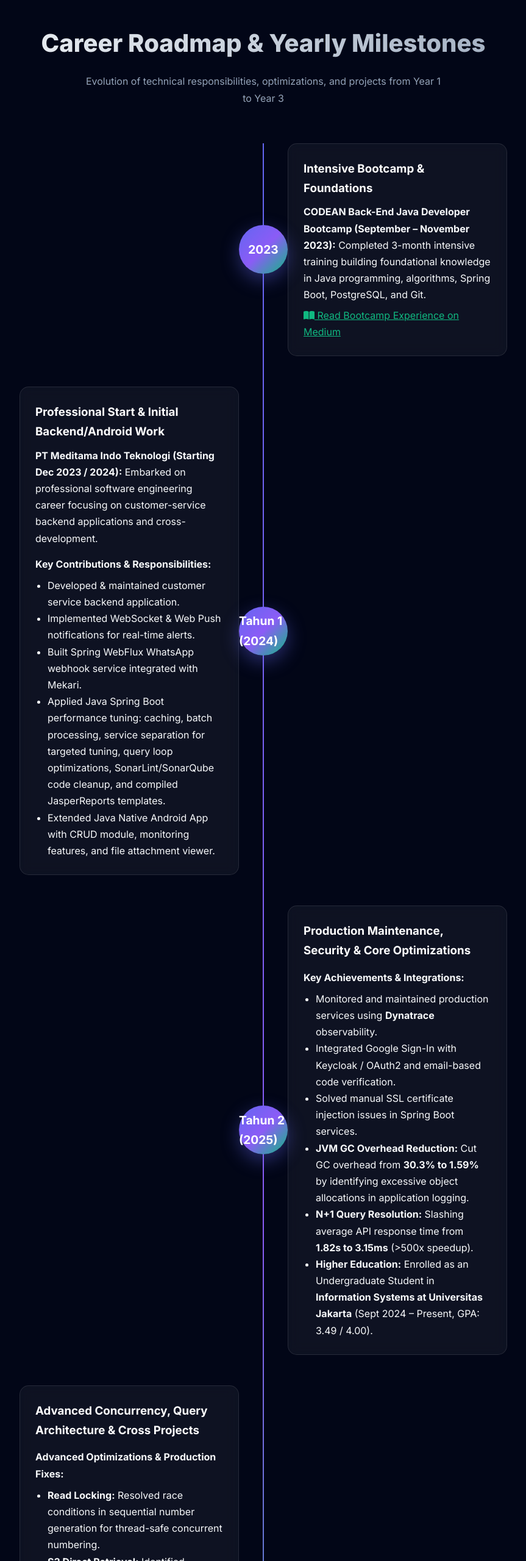
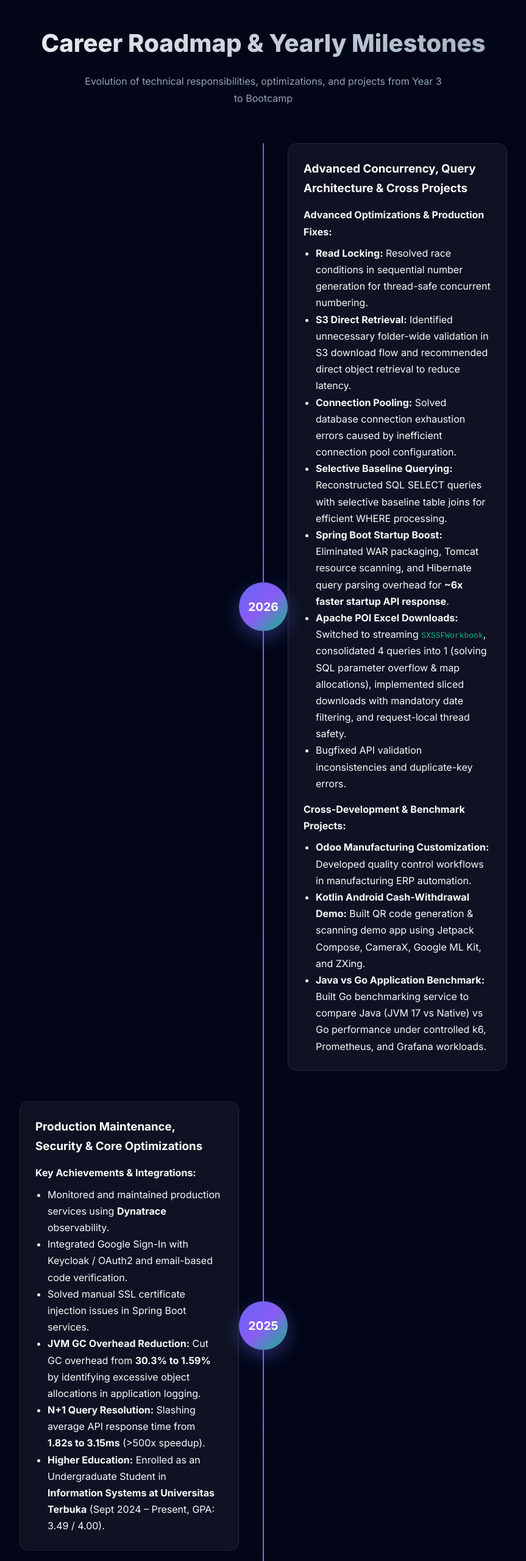
Before and after one commit to zvynr/porto-showcase, a plain HTML site: page index.html in a window 1280 px wide. Shown: the part 2400-4960 px from the top of the page at 61% size, without its empty margins (208-1071 px from the left). Drawn offline with Linux system fonts and the light colour scheme.

Commit message:
fix typos and grid-responsiveness

```diff
--- a/index.html
+++ b/index.html
@@ -208,67 +208,19 @@
         </div>
     </section>
 
-    <!-- ROADMAP / TIMELINE SECTION -->
+    <!-- ROADMAP / TIMELINE SECTION (RECENT FIRST) -->
     <section id="roadmap" class="journey">
         <div class="container">
             <div class="section-title fade-in">
                 <h2>Career Roadmap & Yearly Milestones</h2>
-                <p>Evolution of technical responsibilities, optimizations, and projects from Year 1 to Year 3</p>
+                <p>Evolution of technical responsibilities, optimizations, and projects from Year 3 to Bootcamp</p>
             </div>
 
             <div class="journey-timeline">
 
-                <!-- 2023 -->
+                <!-- 2026 (Tahun 3) -->
                 <div class="timeline-item fade-in">
-                    <div class="timeline-year">2023</div>
-                    <div class="timeline-content">
-                        <h3 style="margin-bottom: 10px; color: white;">Intensive Bootcamp & Foundations</h3>
-                        <p><strong>CODEAN Back-End Java Developer Bootcamp (September – November 2023):</strong> Completed 3-month intensive training building foundational knowledge in Java programming, algorithms, Spring Boot, PostgreSQL, and Git. <br/>
-                        <a href="https://medium.com/@annisafazzahra14/pengalaman-bootcamp-back-end-developer-di-codean-f5fe9ebe7db0" target="_blank" style="color: var(--accent); text-decoration: underline; display: inline-block; margin-top: 6px;">
-                            <i class="fas fa-book-open"></i> Read Bootcamp Experience on Medium
-                        </a></p>
-                    </div>
-                </div>
-
-                <!-- TAHUN 1 -->
-                <div class="timeline-item fade-in">
-                    <div class="timeline-year">Tahun 1 (2024)</div>
-                    <div class="timeline-content">
-                        <h3 style="margin-bottom: 10px; color: white;">Professional Start & Initial Backend/Android Work</h3>
-                        <p><strong>PT Meditama Indo Teknologi (Starting Dec 2023 / 2024):</strong> Embarked on professional software engineering career focusing on customer-service backend applications and cross-development.</p>
-
-                        <h4 style="color: var(--primary-light); margin-top: 15px; margin-bottom: 8px;">Key Contributions & Responsibilities:</h4>
-                        <ul style="list-style-type: disc; padding-left: 20px; line-height: 1.7; color: var(--gray-light);">
-                            <li>Developed & maintained customer service backend application.</li>
-                            <li>Implemented WebSocket & Web Push notifications for real-time alerts.</li>
-                            <li>Built Spring WebFlux WhatsApp webhook service integrated with Mekari.</li>
-                            <li>Applied Java Spring Boot performance tuning: caching, batch processing, service separation for targeted tuning, query loop optimizations, SonarLint/SonarQube code cleanup, and compiled JasperReports templates.</li>
-                            <li>Extended Java Native Android App with CRUD module, monitoring features, and file attachment viewer.</li>
-                        </ul>
-                    </div>
-                </div>
-
-                <!-- TAHUN 2 -->
-                <div class="timeline-item fade-in">
-                    <div class="timeline-year">Tahun 2 (2025)</div>
-                    <div class="timeline-content">
-                        <h3 style="margin-bottom: 10px; color: white;">Production Maintenance, Security & Core Optimizations</h3>
-
-                        <h4 style="color: var(--primary-light); margin-top: 15px; margin-bottom: 8px;">Key Achievements & Integrations:</h4>
-                        <ul style="list-style-type: disc; padding-left: 20px; line-height: 1.7; color: var(--gray-light);">
-                            <li>Monitored and maintained production services using <strong>Dynatrace</strong> observability.</li>
-                            <li>Integrated Google Sign-In with Keycloak / OAuth2 and email-based code verification.</li>
-                            <li>Solved manual SSL certificate injection issues in Spring Boot services.</li>
-                            <li><strong>JVM GC Overhead Reduction:</strong> Cut GC overhead from <strong>30.3% to 1.59%</strong> by identifying excessive object allocations in application logging.</li>
-                            <li><strong>N+1 Query Resolution:</strong> Slashing average API response time from <strong>1.82s to 3.15ms</strong> (>500x speedup).</li>
-                            <li><strong>Higher Education:</strong> Enrolled as an Undergraduate Student in <strong>Information Systems at Universitas Jakarta</strong> (Sept 2024 – Present, GPA: 3.49 / 4.00).</li>
-                        </ul>
-                    </div>
-                </div>
-
-                <!-- TAHUN 3 -->
-                <div class="timeline-item fade-in">
-                    <div class="timeline-year">Tahun 3 (2026+)</div>
+                    <div class="timeline-year">2026</div>
                     <div class="timeline-content">
                         <h3 style="margin-bottom: 10px; color: white;">Advanced Concurrency, Query Architecture & Cross Projects</h3>
 
@@ -289,6 +241,54 @@
                             <li><strong>Kotlin Android Cash-Withdrawal Demo:</strong> Built QR code generation & scanning demo app using Jetpack Compose, CameraX, Google ML Kit, and ZXing.</li>
                             <li><strong>Java vs Go Application Benchmark:</strong> Built Go benchmarking service to compare Java (JVM 17 vs Native) vs Go performance under controlled k6, Prometheus, and Grafana workloads.</li>
                         </ul>
+                    </div>
+                </div>
+
+                <!-- 2025 (Tahun 2) -->
+                <div class="timeline-item fade-in">
+                    <div class="timeline-year">2025</div>
+                    <div class="timeline-content">
+                        <h3 style="margin-bottom: 10px; color: white;">Production Maintenance, Security & Core Optimizations</h3>
+
+                        <h4 style="color: var(--primary-light); margin-top: 15px; margin-bottom: 8px;">Key Achievements & Integrations:</h4>
+                        <ul style="list-style-type: disc; padding-left: 20px; line-height: 1.7; color: var(--gray-light);">
+                            <li>Monitored and maintained production services using <strong>Dynatrace</strong> observability.</li>
+                            <li>Integrated Google Sign-In with Keycloak / OAuth2 and email-based code verification.</li>
+                            <li>Solved manual SSL certificate injection issues in Spring Boot services.</li>
+                            <li><strong>JVM GC Overhead Reduction:</strong> Cut GC overhead from <strong>30.3% to 1.59%</strong> by identifying excessive object allocations in application logging.</li>
+                            <li><strong>N+1 Query Resolution:</strong> Slashing average API response time from <strong>1.82s to 3.15ms</strong> (>500x speedup).</li>
+                            <li><strong>Higher Education:</strong> Enrolled as an Undergraduate Student in <strong>Information Systems at Universitas Terbuka</strong> (Sept 2024 – Present, GPA: 3.49 / 4.00).</li>
+                        </ul>
+                    </div>
+                </div>
+
+                <!-- 2024 (Tahun 1) -->
+                <div class="timeline-item fade-in">
+                    <div class="timeline-year">2024</div>
+                    <div class="timeline-content">
+                        <h3 style="margin-bottom: 10px; color: white;">Professional Start & Initial Backend/Android Work</h3>
+                        <p><strong>PT Meditama Indo Teknologi (Starting Dec 2023 / 2024):</strong> Embarked on professional software engineering career focusing on customer-service backend applications and cross-development.</p>
+
+                        <h4 style="color: var(--primary-light); margin-top: 15px; margin-bottom: 8px;">Key Contributions & Responsibilities:</h4>
+                        <ul style="list-style-type: disc; padding-left: 20px; line-height: 1.7; color: var(--gray-light);">
+                            <li>Developed & maintained customer service backend application.</li>
+                            <li>Implemented WebSocket & Web Push notifications for real-time alerts.</li>
+                            <li>Built Spring WebFlux WhatsApp webhook service integrated with Mekari.</li>
+                            <li>Applied Java Spring Boot performance tuning: caching, batch processing, service separation for targeted tuning, query loop optimizations, SonarLint/SonarQube code cleanup, and compiled JasperReports templates.</li>
+                            <li>Extended Java Native Android App with CRUD module, monitoring features, and file attachment viewer.</li>
+                        </ul>
+                    </div>
+                </div>
+
+                <!-- 2023 -->
+                <div class="timeline-item fade-in">
+                    <div class="timeline-year">2023</div>
+                    <div class="timeline-content">
+                        <h3 style="margin-bottom: 10px; color: white;">Intensive Bootcamp & Foundations</h3>
+                        <p><strong>CODEAN Back-End Java Developer Bootcamp (September – November 2023):</strong> Completed 3-month intensive training building foundational knowledge in Java programming, algorithms, Spring Boot, PostgreSQL, and Git. <br/>
+                        <a href="https://medium.com/@annisafazzahra14/pengalaman-bootcamp-back-end-developer-di-codean-f5fe9ebe7db0" target="_blank" style="color: var(--accent); text-decoration: underline; display: inline-block; margin-top: 6px;">
+                            <i class="fas fa-book-open"></i> Read Bootcamp Experience on Medium
+                        </a></p>
                     </div>
                 </div>
 
@@ -527,7 +527,7 @@
             <div class="cards-grid">
                 <div class="glass-card fade-in">
                     <div class="card-icon"><i class="fas fa-graduation-cap"></i></div>
-                    <h3 class="card-title">Universitas Jakarta</h3>
+                    <h3 class="card-title">Universitas Terbuka</h3>
                     <p>Undergraduate Student, Information Systems</p>
                     <p style="margin-top: 8px; color: var(--gray-light);">September 2024 – Present</p>
                     <div style="margin-top: 20px; display: flex; align-items: center; gap: 10px;">
--- a/style.css
+++ b/style.css
@@ -673,7 +673,7 @@ section {
 /* Skills Section */
 .skills-container {
     display: grid;
-    grid-template-columns: repeat(auto-fill, minmax(300px, 1fr));
+    grid-template-columns: repeat(4, 1fr);
     gap: 30px;
 }
 
@@ -785,9 +785,12 @@ footer {
         font-size: 2.2rem;
     }
 
-    .cards-grid,
+    .cards-grid {
+        grid-template-columns: repeat(auto-fill, minmax(300px, 1fr));
+    }
+
     .skills-container {
-        grid-template-columns: repeat(auto-fill, minmax(300px, 1fr));
+        grid-template-columns: repeat(2, 1fr);
     }
 
     .scroll-to-top {
```
